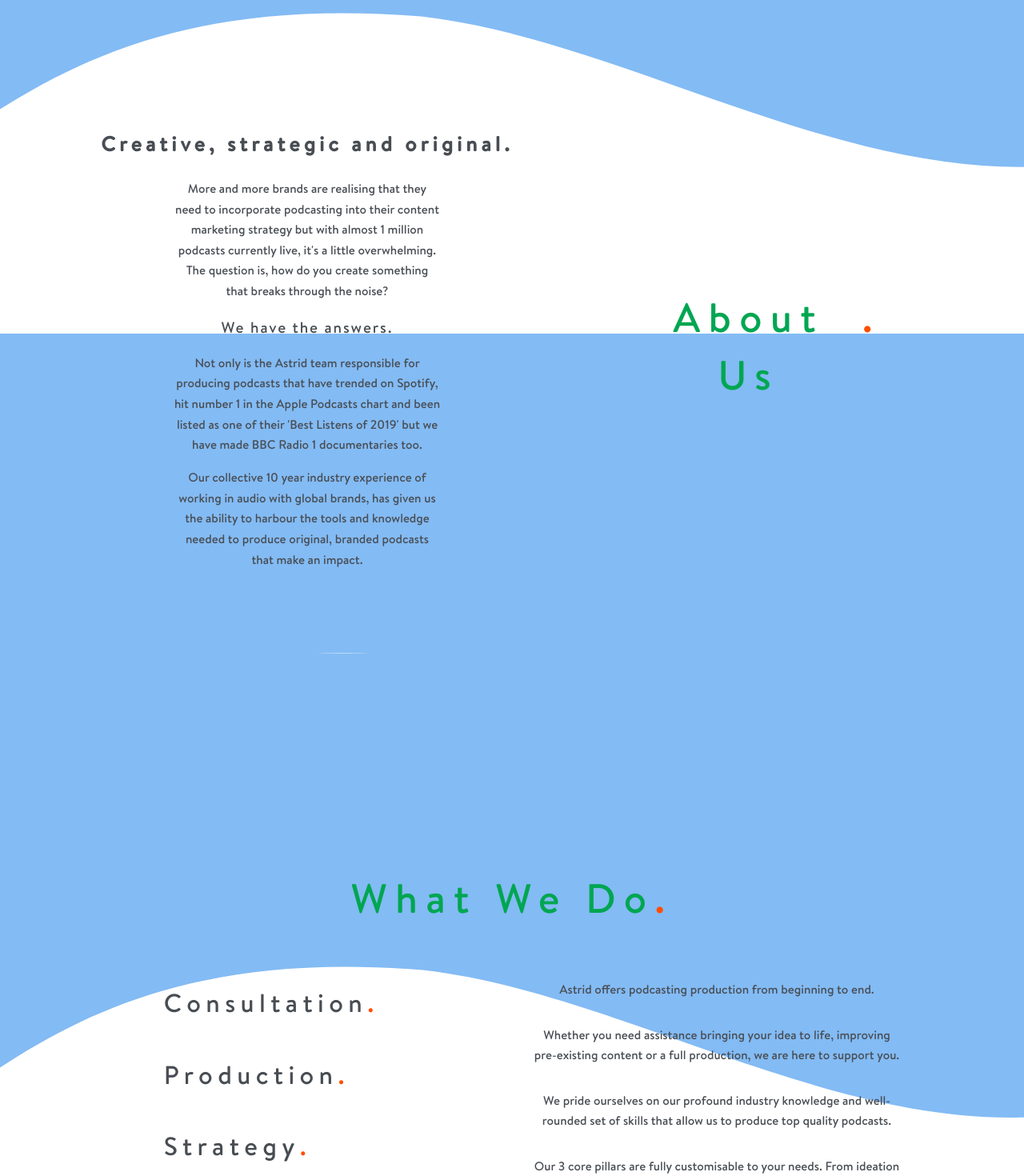
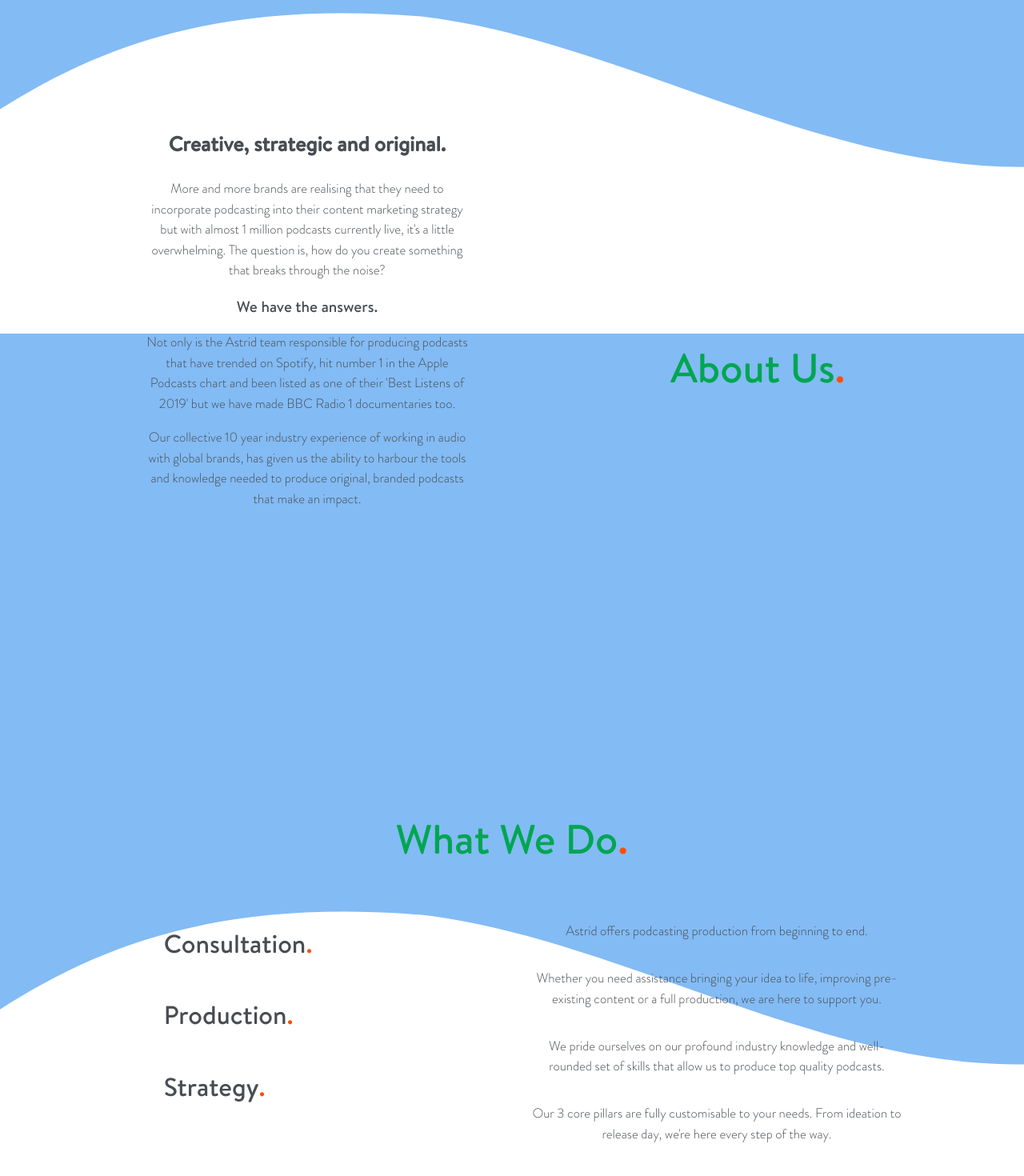
Before and after one commit to alexandertrout/astrid, a React (Create React App) app: page / in a window 1280 px wide. Shown: the part 460-1930 px from the top of the page at 80% size. Built offline with nearby package versions, Linux system fonts and the light colour scheme; what react-animations would draw is missing.

Commit message:
update font styled from feedback

```diff
--- a/src/App.css
+++ b/src/App.css
@@ -1,6 +1,11 @@
 @font-face {
   font-family: brandon;
   src: url(./fonts/HVD\ Fonts\ -\ BrandonText-Medium.otf);
+}
+
+@font-face {
+  font-family: brandon-light;
+  src: url(./fonts/brandon-grotesque-light-58a8a4b38001d.otf);
 }
 
 body {
@@ -19,6 +24,10 @@ body {
   color: #484D53;
   margin: 0;
   padding: 0;
+}
+
+.bradon-light {
+  font-family: brandon-light;
 }
 
 .menu {
@@ -100,7 +109,7 @@ h1 {
   padding: 10vw 0 0 0;
   display: flex;
   justify-content: center;
-  letter-spacing: 0.2em;
+  /* letter-spacing: 0.2em; */
 }
 
 .main-text-text {
--- a/src/App.js
+++ b/src/App.js
@@ -7,10 +7,19 @@ import AboutUs from './components/AboutUs';
 import WhatWeDo from './components/WhatWeDo';
 import GetInTouch from './components/GetInTouch';
 import Footer from './components/Footer';
+import { createGlobalStyle } from "styled-components";
+
+const GlobalStyles = createGlobalStyle`
+  @import url('./fonts/brandon-grotesque-light-58a8a4b38001d.otf');
+  body {
+    font-family: 'brandon-light';
+  }
+`
 
 function App() {
   return (
     <div className="App">
+       <GlobalStyles />
       <section class='menu'>
         <AstridLogo/>
         <MenuBar/>
--- a/src/components/AboutInfo.jsx
+++ b/src/components/AboutInfo.jsx
@@ -15,26 +15,26 @@ const InnerContainer = styled.div`
 
 const AboutTitle = styled.h3`
   font-size: 2vw;
-  letter-spacing: 0.2em;
+  /* letter-spacing: 0.2em; */
 `
 
 const AboutTextMid = styled.p`
   font-size: 1.5vw;
-  letter-spacing: 0.1em;
+  /* letter-spacing: 0.1em; */
 `
 
 const AboutText = styled.p`
-  padding: 0vw 9vw;
-  font-size: 1.2vw;
+  padding: 0vw 6vw;
+  font-size: 1.3vw;
   line-height: 2vw;
-  /* font-family: Verdana, sans-serif; */
+  font-family: brandon-light;
   font-style: normal;
 `
 const Title = styled.p`
   margin: 0;
   padding: 0;
   /* font-size: 6vw; */
-  letter-spacing: 0.2em;
+  /* letter-spacing: 0.2em; */
   display: flex;
   flex-direction: column;
   justify-content: center;
@@ -75,7 +75,7 @@ class AboutInfo extends Component {
 
 
             <Title>
-              <div className='main-text'>
+              <div className='main-text-2'>
                 <Fade right>
                 <p className='main-text-text'>About Us</p><p className='main-text-stop-red'>.</p>
                 </Fade>
--- a/src/components/WhatWeDo.jsx
+++ b/src/components/WhatWeDo.jsx
@@ -6,7 +6,7 @@ const WhatWeDoContainer = styled.div`
   margin: 0vw 8vw 0vw 12vw;
   text-align: center;
   color: #484D53;
-  font-size: 1.2vw;
+  font-size: 1.3vw;
   line-height: 2vw;
   /* font-family: Verdana, sans-serif; */
   font-style: normal;
@@ -22,15 +22,16 @@ const InfoContainer = styled.div`
   display: flex;
   flex-direction: column;
   justify-content: space-around;
+  font-family: brandon-light;
 `
 const Text = styled.div`
   display: flex;
   text-align: left;
   color: #484D53;
   font-size: 2.5vw;
-  /* font-family: Verdana, sans-serif; */
+  /* font-family: brandon-light; */
   font-style: normal;
-  letter-spacing: 0.2em;
+  /* letter-spacing: 0.2em; */
 `
 
 class WhatWeDo extends Component {
```
